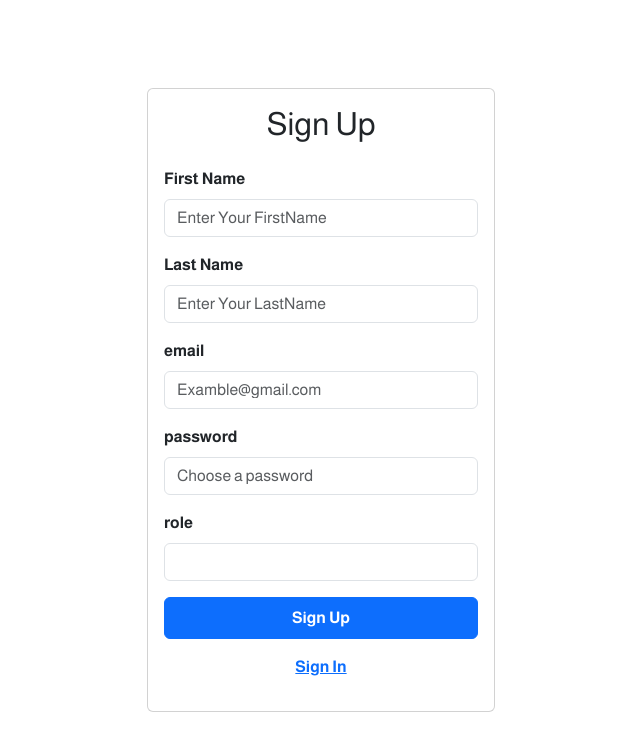
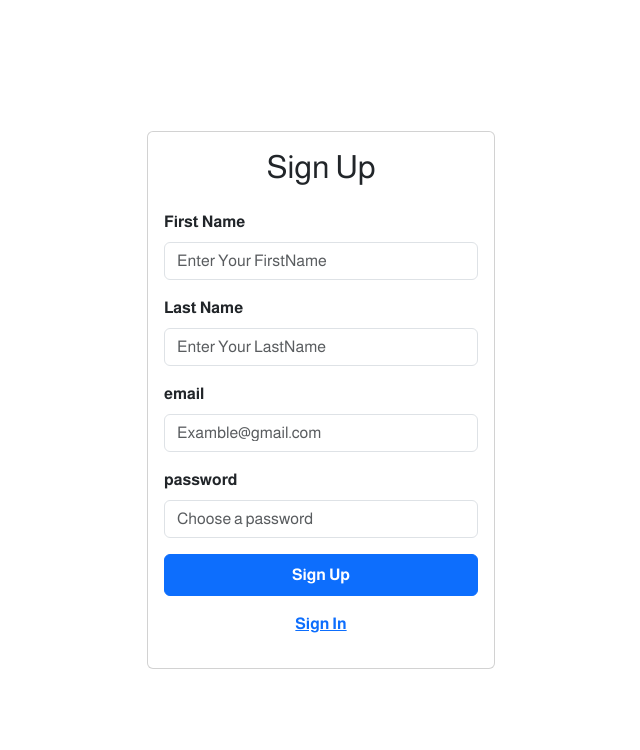
Before and after one commit to Abdelrhman612/Cartoon-Moves-FrontEnd-ReactJs, a React (Vite) app: page /signUp in a window 1280 px wide. Shown: the top 750 px of the page, without its empty margins (319-959 px from the left). Built offline with nearby package versions, Linux system fonts and the light colour scheme; no server answers; the HTML template or start-up script is replaced by a standard one.

Commit message:
update SignUpForm.tsx

```diff
--- a/src/Pages/SignUp/SignUpForm.tsx
+++ b/src/Pages/SignUp/SignUpForm.tsx
@@ -8,7 +8,7 @@ const SignUpForm = () => {
   const [lastName, setLastName] = useState("");
   const [email, setEmail] = useState("");
   const [password, setPassword] = useState("");
-  const [role, setRole] = useState("");
+
   const HandleSignUp = async (e: React.FormEvent) => {
     e.preventDefault();
     try {
@@ -17,7 +17,6 @@ const SignUpForm = () => {
         lastName,
         email,
         password,
-        role,
       });
 
       alert("Sign Up Successfully ✅");
@@ -65,14 +64,6 @@ const SignUpForm = () => {
           onChange={(e) => setPassword(e.target.value)}
         />
       </Form.Group>
-      <Form.Group className="mb-3">
-        <Form.Label>role</Form.Label>
-        <Form.Control
-          type="text"
-          value={role}
-          onChange={(e) => setRole(e.target.value)}
-        />
-      </Form.Group>
       <div className="d-grid">
         <Button variant="primary" type="submit" className="fw-bold py-2">
           Sign Up
```
